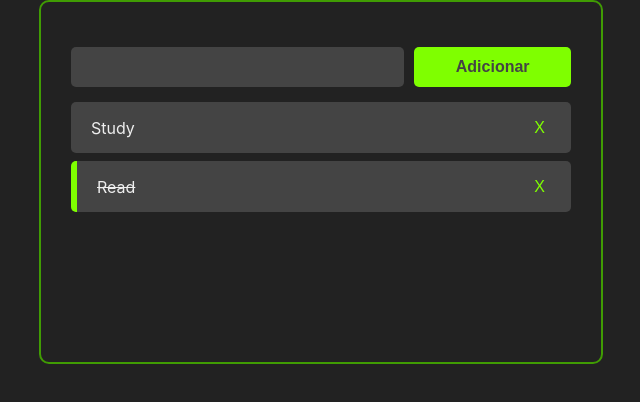
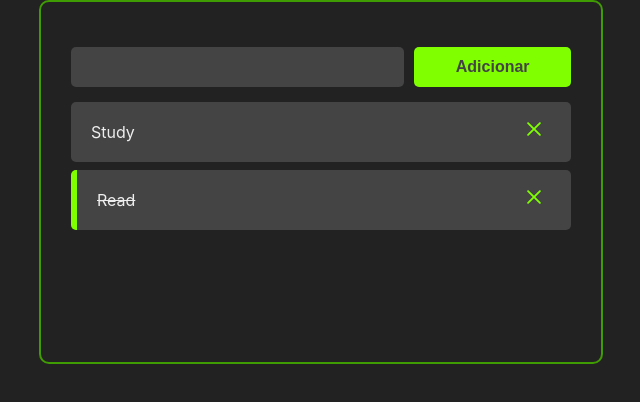
Before and after one commit to devcarolinealmeida/task-list-react, a React (Create React App) app: page / in a window 1280 px wide. Shown: the top 402 px of the page, without its empty margins (319-959 px from the left). Built offline with nearby package versions, Linux system fonts and the light colour scheme.

Commit message:
add icon from 'react-icons/cg

```diff
--- a/package.json
+++ b/package.json
@@ -8,6 +8,7 @@
     "@testing-library/user-event": "^13.5.0",
     "react": "^18.2.0",
     "react-dom": "^18.2.0",
+    "react-icons": "^4.4.0",
     "react-scripts": "5.0.1",
     "uuid": "^8.3.2",
     "web-vitals": "^2.1.4"
--- a/src/components/Task.css
+++ b/src/components/Task.css
@@ -14,6 +14,6 @@
     background-color: #444;
     border: none;
     color: chartreuse;
-    font-size: 16px;
+    font-size: 22px;
     cursor: pointer;
 }
--- a/src/components/Task.jsx
+++ b/src/components/Task.jsx
@@ -1,4 +1,5 @@
 import React from 'react';
+import { CgClose } from 'react-icons/cg';
 
 import './Task.css'
 
@@ -13,7 +14,9 @@ const Task = ({ task, handleTaskClick, handleTaskDeletion }) => {
             </div>
 
             <div className='buttons-container' onClick={() => handleTaskDeletion(task.id)} >
-                <button className='remove-task-button'>X</button>
+                <button className='remove-task-button'>
+                    <CgClose/>
+                </button>
             </div>
         </div>
     )
```
Also changed, not shown: 1 other file (tests, documents, lock files or other folders).
